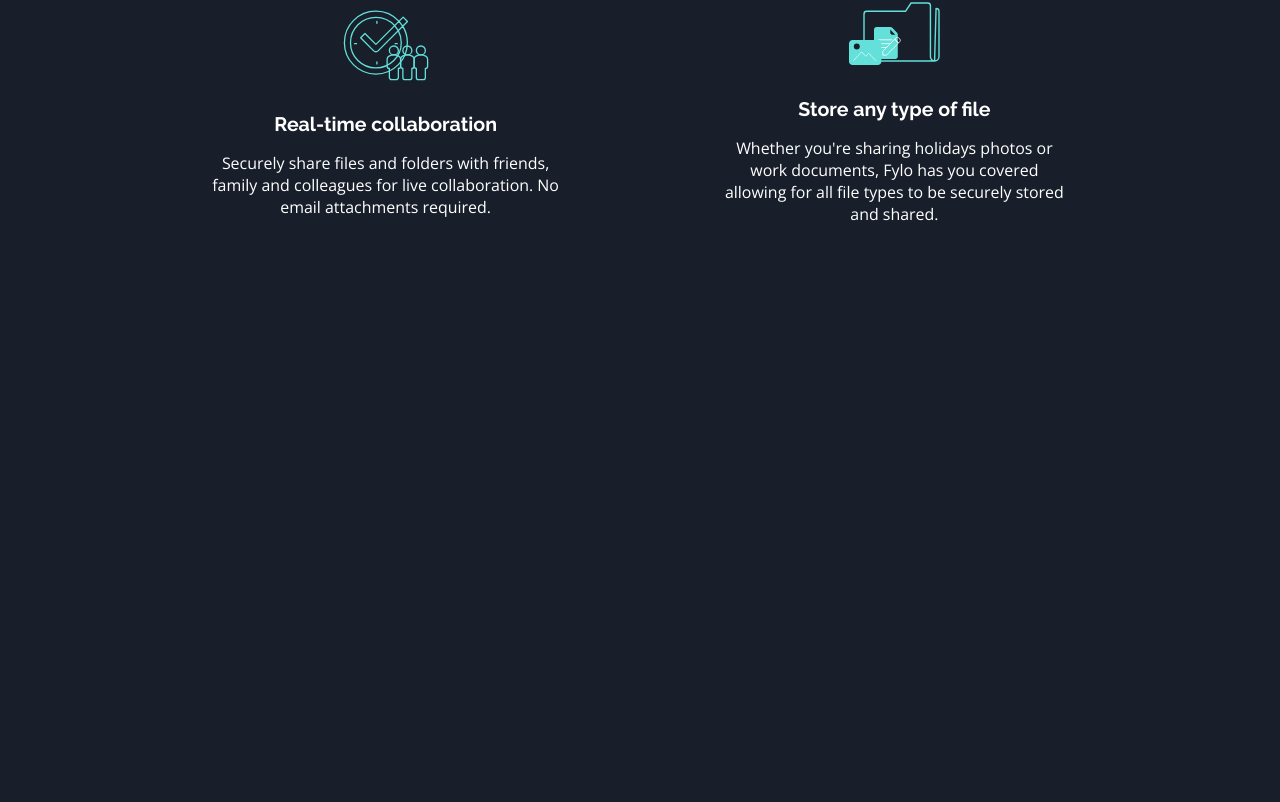
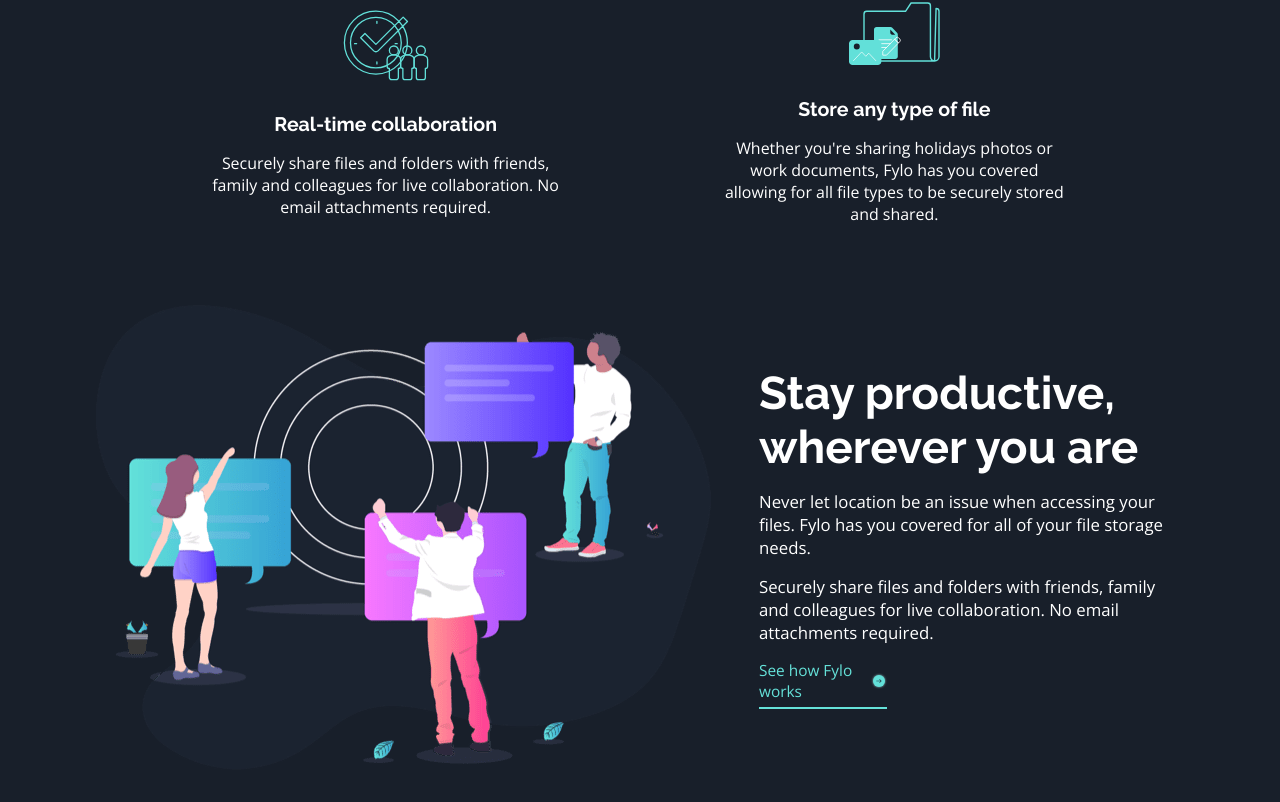
Before and after one commit to rearalf/fylo-dark-theme-landing-page-master, a React app: page / in a window 1280 px wide. Shown: the part 1270-2072 px from the top of the page. Before the commit the page ends 1575 px from the top, so only its background shows below. Built offline with nearby package versions, Linux system fonts and the light colour scheme.

Commit message:
Productive section Finished

```diff
--- /dev/null
+++ b/src/components/Productive/index.jsx
@@ -0,0 +1,25 @@
+import React from 'react';
+import './styles.scss';
+import IllustrationStayProductive from '../../images/illustration-stay-productive.png';
+import IconArrow from '../../images/icon-arrow.svg';
+
+export const Productive = () => {
+	return (
+		<div className="section_productive">
+			<img src={IllustrationStayProductive} alt="Illustration Stay Productive" className="img_pro" />
+			<section className="contet_section">
+				<h3 className="title">Stay productive, wherever you are</h3>
+				<p className="text">
+					Never let location be an issue when accessing your files. Fylo has you covered for all of your file storage needs.
+				</p>
+				<p className="text">
+					Securely share files and folders with friends, family and colleagues for live collaboration. No email attachments required.
+				</p>
+				<a href="/" className="link">
+					See how Fylo works
+					<img src={IconArrow} alt="Icon Arrow" />
+				</a>
+			</section>
+		</div>
+	);
+};
--- /dev/null
+++ b/src/components/Productive/styles.scss
@@ -0,0 +1,69 @@
+@import '../../styles/variables.scss';
+
+.section_productive {
+	margin: 0 auto 2rem;
+	width: 85%;
+	display: flex;
+	flex-direction: column;
+	justify-content: center;
+	align-items: center;
+}
+
+.section_productive .img_pro {
+	max-width: 100%;
+	margin-bottom: 3rem;
+}
+
+.contet_section .title {
+	font-size: 1.3em;
+	text-align: center;
+}
+
+.contet_section .text {
+	font-size: 1.1em;
+	margin-bottom: 1rem;
+}
+
+.link {
+	color: $Cyan-inside-call-to-action-gradient;
+	font-size: 1.1em;
+	display: flex;
+	align-items: center;
+	position: relative;
+	width: 51%;
+	padding-bottom: 5px;
+	border-bottom: 2px solid;
+}
+
+.link img {
+	margin-left: .5rem;
+}
+
+@media screen and (min-width: 1024px) {
+	.section_productive {
+		flex-direction: row;
+	}
+
+	.section_productive .img_pro {
+		margin-bottom: 0;
+	}
+
+	.contet_section {
+		align-self: center;
+		margin-left: 3rem;
+	}
+
+	.contet_section .title {
+		font-size: 3.28em;
+		text-align: left;
+	}
+
+	.contet_section .text {
+		font-size: 1.2em;
+		margin-bottom: 1rem;
+	}
+
+	.link {
+		width: 30%;
+	}
+}
--- a/src/pages/Home.js
+++ b/src/pages/Home.js
@@ -3,6 +3,7 @@ import './Home.scss';
 import { Nav } from '../components/Nav/index.jsx';
 import { Header } from '../components/Header/index.jsx';
 import { Services } from '../components/Services/index';
+import { Productive } from '../components/Productive/index.jsx';
 
 export const Home = () => {
 	return (
@@ -12,6 +13,7 @@ export const Home = () => {
 				<Header />
 			</header>
 			<Services />
+			<Productive />
 		</Fragment>
 	);
 };
--- a/src/styles/styles.scss
+++ b/src/styles/styles.scss
@@ -33,6 +33,7 @@ ul {
 
 .text {
 	font-size: 1.05em;
+	font-weight: 400;
 }
 
 @media screen and (min-width: 1024px) {
```
Also changed, not shown: public/index.html (+0 -10 lines).
